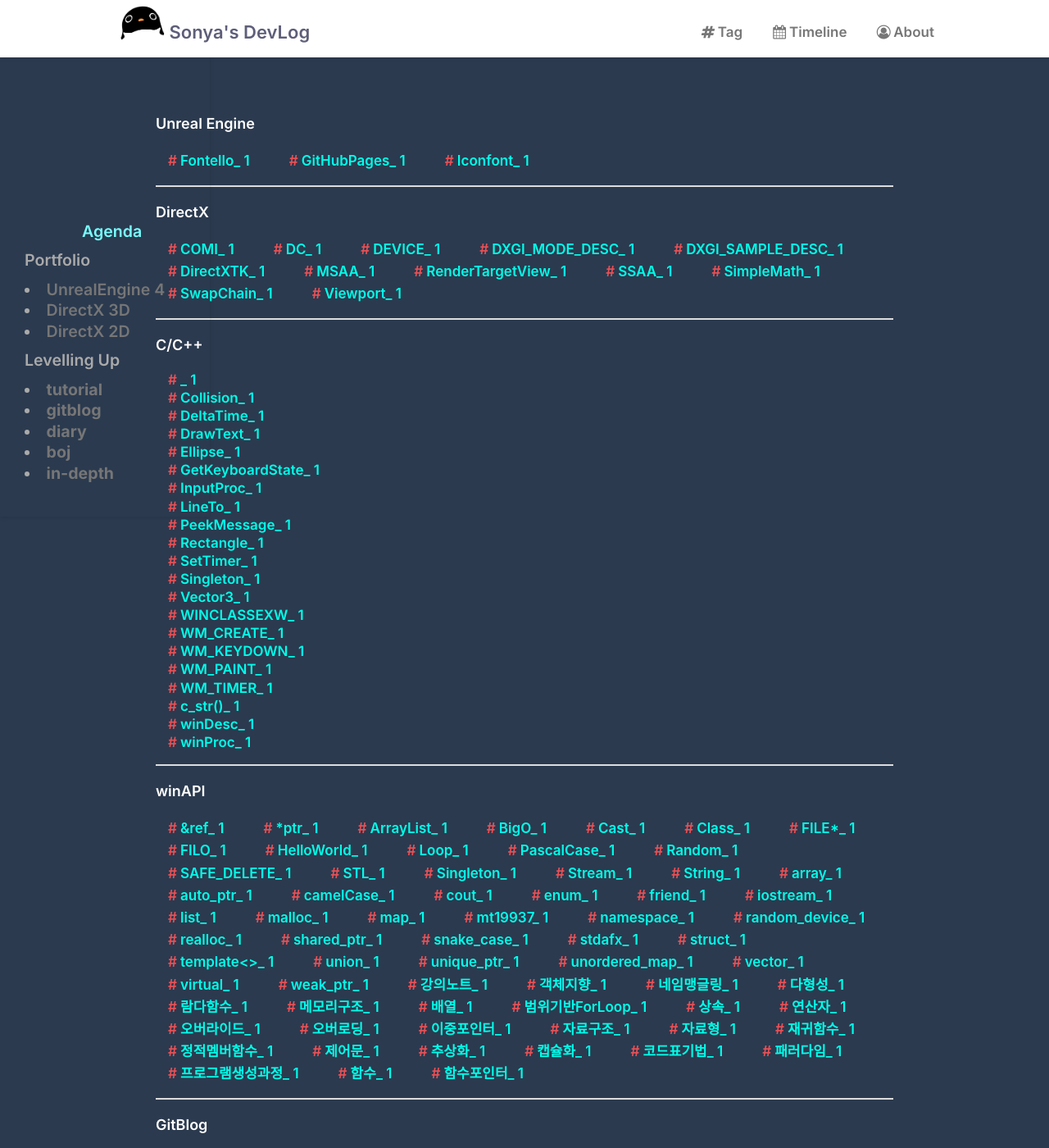
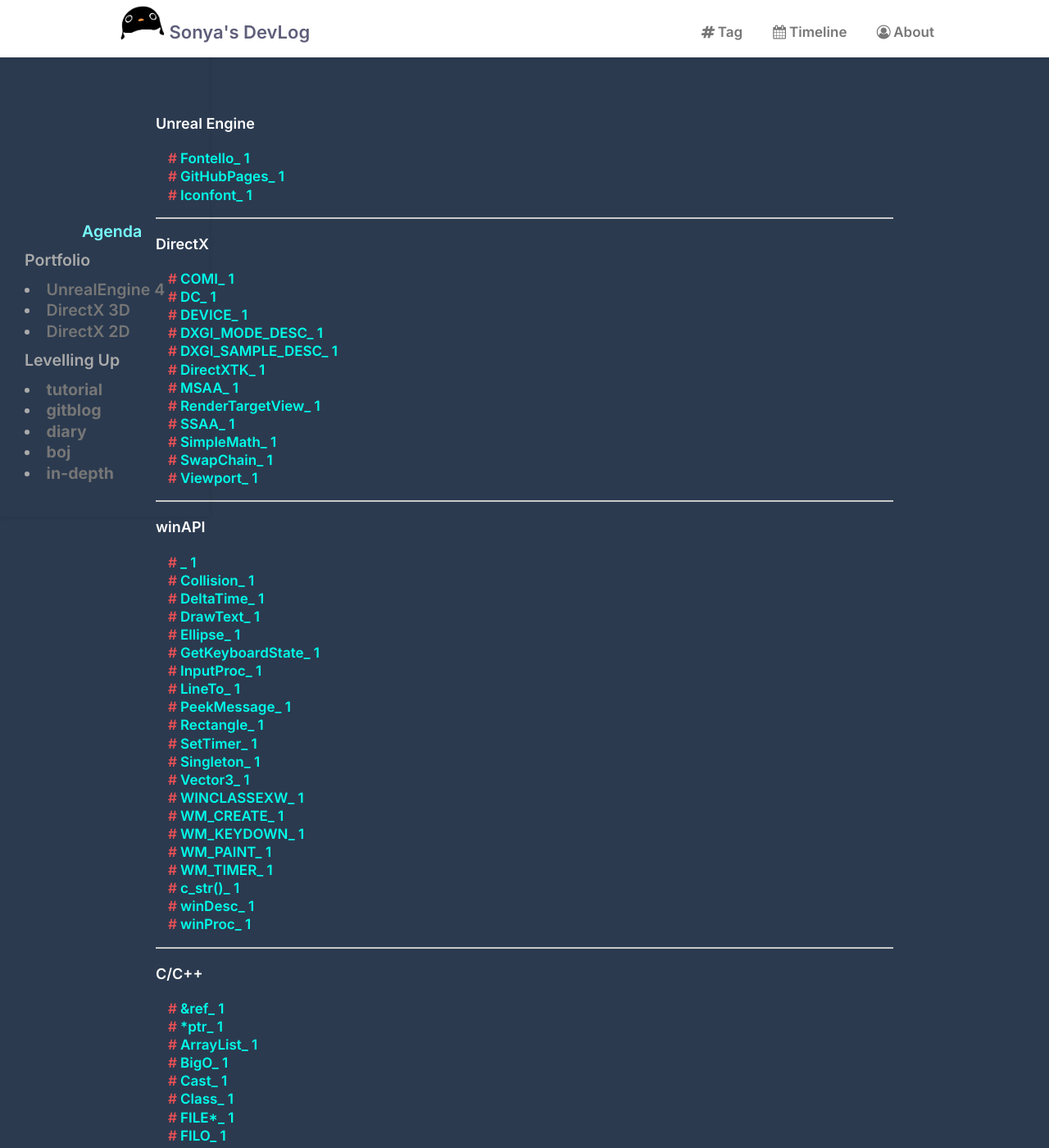
Before and after one commit to ssonsonya/ssonsonya.github.io, a Jekyll site: the page built from tags.html, in a window 1280 px wide and 1400 px high. Shown: the whole window at 82% size. Built offline with Jekyll 4.4.1, drawn with Linux system fonts in a browser that asks for light colours; nearby versions of some CDN libraries; some web fonts are replaced; comment, search, counter and statistics services are not loaded; some of the changed text lies outside the part shown.

Commit message:
[ Style ] add 'noThumb' post-list-item style

```diff
--- a/tags.html
+++ b/tags.html
@@ -7,71 +7,25 @@
     3 : WinAPI
     4 : C/C++
     5 : GitBlog
-    N : Etc
+    9 : Etc
 -->
 
 {% assign sortedtags = site.tags | sort %}
 
 <div class="main-content archive-page clearfix">
+    <!-- UE -->
     <p><span style="color: #fff; font-size: 1.5em;">Unreal Engine</span></p>
     {% for tag in sortedtags %}
     {% assign i = tag[1].size %}
     {% assign curTag = tag[0] | split: "|" %}
     {% if curTag[0] == "1" %}
-    <button class="category-title">{{ curTag | slice: 1 }}_ {{ i }}</button>
-    {% endif %}
-    {% endfor %}
-    {% for post in site.posts %}
-    {% if post.tag contains t %}
-    <div class="post-list-item">
-        <div class="post-list-item-container">
-            <div class="item-label_noThumb">
-                <div class="item-title"><a href="{{ post.url }}">{{ post.title }}</a></div>
-                <div class="item-meta clearfix">
-                    <div class="item-meta-date"> {{ post.date | date: "%b %d, %Y" }}</div>
-                </div>
-            </div>
-        </div>
-    </div>
-    {% endif %}
-    {% endfor %}
-    <hr>
-    <p><span style="color: #fff; font-size: 1.5em;">DirectX</span></p>
-    {% for tag in sortedtags %}
-    {% assign i = tag[1].size %}
-    {% assign curTag = tag[0] | split: "|" %}
-    {% if curTag[0] == "2" %}
-    <button class="category-title">{{ curTag | slice: 1 }}_ {{ i }}</button>
-    {% endif %}
-    {% endfor %}
-    <br>
-    {% for post in site.posts %}
-    {% if post.tag contains tag[0] %}
-    <div class="post-list-item">
-        <div class="post-list-item-container">
-            <div class="item-label_noThumb">
-                <div class="item-title"><a href="{{ post.url }}">{{ post.title }}</a></div>
-                <div class="item-meta clearfix">
-                    <div class="item-meta-date"> {{ post.date | date: "%b %d, %Y" }}</div>
-                </div>
-            </div>
-        </div>
-    </div>
-    {% endif %}
-    {% endfor %}
-    <hr>
-    <p><span style="color: #fff; font-size: 1.5em;">C/C++</span></p>
-    {% for tag in sortedtags %}
-    {% assign i = tag[1].size %}
-    {% assign curTag = tag[0] | split: "|" %}
-    {% if curTag[0] == "3" %}
     <details>
         <summary>
             <div class="category-title">{{ curTag | slice: 1 }}_ {{ i }}</div>
         </summary>
         {% for post in site.posts %}
         {% if post.tag contains tag[0] %}
-    <div class="post-list-item">
+        <div class="post-list-item-noThumb">
             <div class="post-list-item-container">
                 <div class="item-label_noThumb">
                     <div class="item-title"><a href="{{ post.url }}">{{ post.title }}</a></div>
@@ -87,18 +41,19 @@
     {% endif %}
     {% endfor %}
     <hr>
-    <p><span style="color: #fff; font-size: 1.5em;">winAPI</span></p>
+    <!-- DX -->
+    <p><span style="color: #fff; font-size: 1.5em;">DirectX</span></p>
     {% for tag in sortedtags %}
     {% assign i = tag[1].size %}
     {% assign curTag = tag[0] | split: "|" %}
-    {% if curTag[0] == "4" %}
-    <button class="category-title">{{ curTag | slice: 1 }}_ {{ i }}</button>
-    {% endif %}
-    {% endfor %}
-    <br>
+    {% if curTag[0] == "2" %}
+    <details>
+        <summary>
+            <div class="category-title">{{ curTag | slice: 1 }}_ {{ i }}</div>
+        </summary>
         {% for post in site.posts %}
         {% if post.tag contains tag[0] %}
-    <div class="post-list-item">
+        <div class="post-list-item-noThumb">
             <div class="post-list-item-container">
                 <div class="item-label_noThumb">
                     <div class="item-title"><a href="{{ post.url }}">{{ post.title }}</a></div>
@@ -110,19 +65,23 @@
         </div>
         {% endif %}
         {% endfor %}
+    </details>
+    {% endif %}
+    {% endfor %}
     <hr>
-    <p><span style="color: #fff; font-size: 1.5em;">GitBlog</span></p>
+    <!-- WinAPI -->
+    <p><span style="color: #fff; font-size: 1.5em;">winAPI</span></p>
     {% for tag in sortedtags %}
     {% assign i = tag[1].size %}
     {% assign curTag = tag[0] | split: "|" %}
-    {% if curTag[0] == "5" %}
-    <button class="category-title">{{ curTag | slice: 1 }}_ {{ i }}</button>
-    {% endif %}
-    {% endfor %}
-    <br>
+    {% if curTag[0] == "3" %}
+    <details>
+        <summary>
+            <div class="category-title">{{ curTag | slice: 1 }}_ {{ i }}</div>
+        </summary>
         {% for post in site.posts %}
         {% if post.tag contains tag[0] %}
-    <div class="post-list-item">
+        <div class="post-list-item-noThumb">
             <div class="post-list-item-container">
                 <div class="item-label_noThumb">
                     <div class="item-title"><a href="{{ post.url }}">{{ post.title }}</a></div>
@@ -134,19 +93,23 @@
         </div>
         {% endif %}
         {% endfor %}
+    </details>
+    {% endif %}
+    {% endfor %}
     <hr>
-    <p><span style="color: #fff; font-size: 1.5em;">Etc</span></p>
+    <!-- C/C++ -->
+    <p><span style="color: #fff; font-size: 1.5em;">C/C++</span></p>
     {% for tag in sortedtags %}
     {% assign i = tag[1].size %}
     {% assign curTag = tag[0] | split: "|" %}
-    {% if curTag.size < 2 %}
-    <button class="category-title">{{ curTag | slice: 0 }}_ {{ i }}</button>
-    {% endif %}
-    {% endfor %}
-    <br>
+    {% if curTag[0] == "4" %}
+    <details>
+        <summary>
+            <div class="category-title">{{ curTag | slice: 1 }}_ {{ i }}</div>
+        </summary>
         {% for post in site.posts %}
         {% if post.tag contains tag[0] %}
-        <div class="post-list-item">
+        <div class="post-list-item-noThumb">
             <div class="post-list-item-container">
                 <div class="item-label_noThumb">
                     <div class="item-title"><a href="{{ post.url }}">{{ post.title }}</a></div>
@@ -158,4 +121,63 @@
         </div>
         {% endif %}
         {% endfor %}
+    </details>
+    {% endif %}
+    {% endfor %}
+    <hr>
+    <!-- GitBlog -->
+    <p><span style="color: #fff; font-size: 1.5em;">GitBlog</span></p>
+    {% for tag in sortedtags %}
+    {% assign i = tag[1].size %}
+    {% assign curTag = tag[0] | split: "|" %}
+    {% if curTag[0] == "5" %}
+    <details>
+        <summary>
+            <div class="category-title">{{ curTag | slice: 1 }}_ {{ i }}</div>
+        </summary>
+        {% for post in site.posts %}
+        {% if post.tag contains tag[0] %}
+        <div class="post-list-item-noThumb">
+            <div class="post-list-item-container">
+                <div class="item-label_noThumb">
+                    <div class="item-title"><a href="{{ post.url }}">{{ post.title }}</a></div>
+                    <div class="item-meta clearfix">
+                        <div class="item-meta-date"> {{ post.date | date: "%b %d, %Y" }}</div>
                     </div>
+                </div>
+            </div>
+        </div>
+        {% endif %}
+        {% endfor %}
+    </details>
+    {% endif %}
+    {% endfor %}
+    <hr>
+    <!-- Etc -->
+    <p><span style="color: #fff; font-size: 1.5em;">Etc</span></p>
+    {% for tag in sortedtags %}
+    {% assign i = tag[1].size %}
+    {% assign curTag = tag[0] | split: "|" %}
+    {% if curTag[0] == "9" %}
+    <details>
+        <summary>
+            <div class="category-title">{{ curTag | slice: 1 }}_ {{ i }}</div>
+        </summary>
+        {% for post in site.posts %}
+        {% if post.tag contains tag[0] %}
+        <div class="post-list-item-noThumb">
+            <div class="post-list-item-container">
+                <div class="item-label_noThumb">
+                    <div class="item-title"><a href="{{ post.url }}">{{ post.title }}</a></div>
+                    <div class="item-meta clearfix">
+                        <div class="item-meta-date"> {{ post.date | date: "%b %d, %Y" }}</div>
+                    </div>
+                </div>
+            </div>
+        </div>
+        {% endif %}
+        {% endfor %}
+    </details>
+    {% endif %}
+    {% endfor %}
+</div>
--- a/timeline.html
+++ b/timeline.html
@@ -16,7 +16,7 @@
                 <div class="category-title">{{ this_month }} {{ this_year }}</div>
                 {% endif %}
 
-                <div class="post-list-item">
+                <div class="post-list-item-noThumb">
                     <div class="post-list-item-container">
                         <div class="item-label_noThumb">
                             <div class="item-title"><a href="{{ post.url }}">{{ post.title }}</a></div>
```
Also changed, not shown: style/css/style.min.css. Lines whose indentation alone changed are shown as unchanged.
